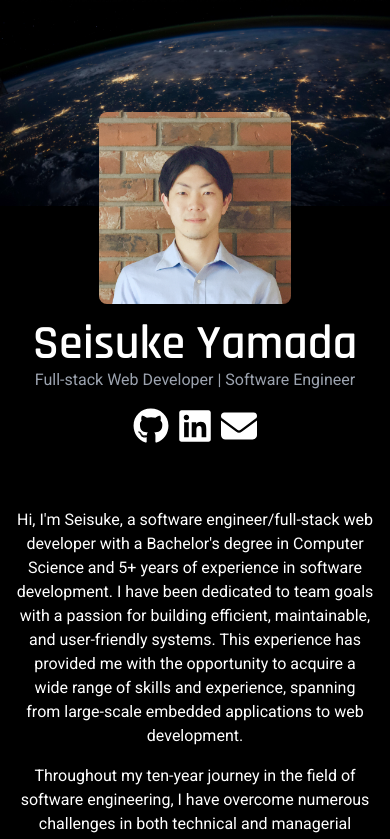
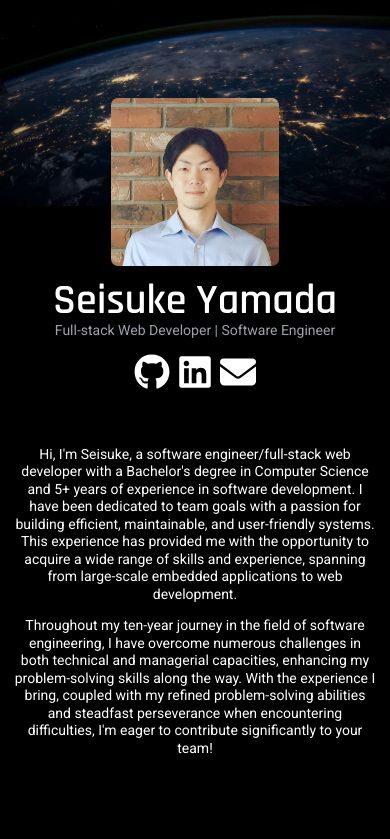
Before and after one commit to seihello/new-portfolio, a Next.js app: page / in a window 390 px wide. Shown: the top 839 px of the page. Built offline with nearby package versions, Linux system fonts and the light colour scheme; what tailwindcss-text-fill would draw is missing.

Commit message:
style: use smaller font size for mobile

```diff
--- a/app/layout.tsx
+++ b/app/layout.tsx
@@ -28,7 +28,7 @@ export default function RootLayout({
   children: React.ReactNode;
 }>) {
   return (
-    <html lang="en">
+    <html lang="en" className="text-sm sm:text-base">
       <body
         className={cn(
           "font-roboto",
```
